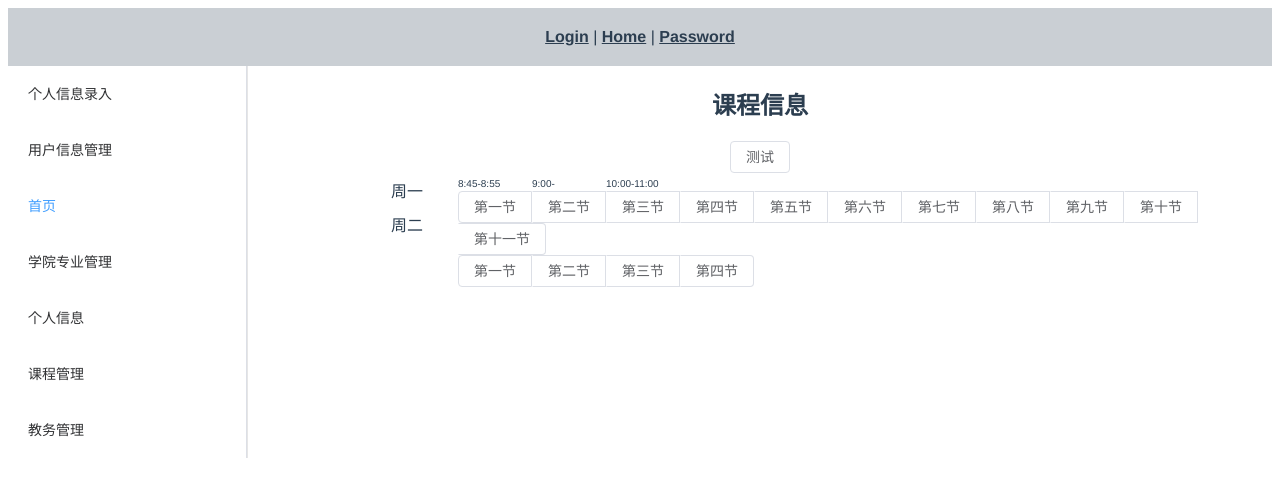
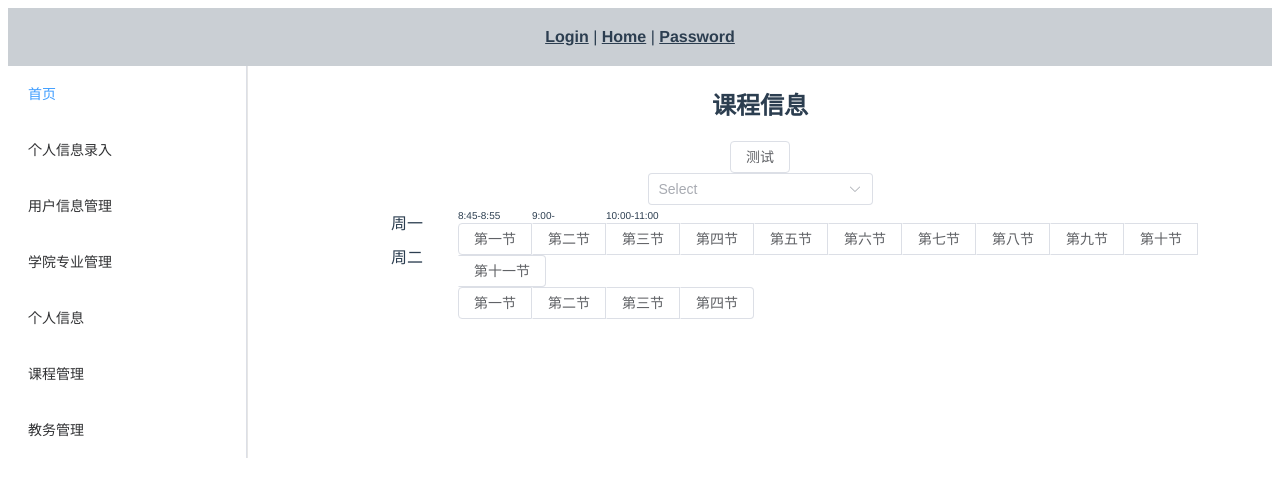
Before and after one commit to JoshYxy/SoftwareEnginnering2022, a Vue app in the folder front_end/: page /home/course in a window 1280 px wide. Shown: the top 496 px of the page. Built offline with nearby package versions, Linux system fonts and the light colour scheme; sample sign-in values are in the browser's storage.

Commit message:
UPDATE:课程管理：时间选择

```diff
--- a/front_end/src/components/course/CourseMaintenance.vue
+++ b/front_end/src/components/course/CourseMaintenance.vue
@@ -3,18 +3,20 @@
     <div><el-button @click="test">
         测试
     </el-button></div>
-
+    <div class="room-container">
+        <el-cascader :props="roomProps" :options="classroom" v-model="selectRoom" />
+    </div>
     <div class="time-container">
         <div class="left-part">
-            <div class="test" v-for="day in data" :key="day.id">{{day.name}}</div>
+            <div class="test" v-for="day in timeData" :key="day.id">{{day.name}}</div>
         </div>
         <div class="right-part">
             <span class="class-time" v-for="period in periods" :key="period">{{period}}</span>
-            <el-checkbox-group v-for="day in data" :key="day.name" v-model="selectTime[day.id]" border >
+            <el-checkbox-group v-for="day in timeData" :key="day.name" v-model="selectTime[day.id]" border >
 
-                <el-checkbox-button v-for="time in day.times" :key="time" :label="time" >{{
-                    time
-                }}</el-checkbox-button>
+                <el-checkbox-button v-for="time in day.times" :key="time" :label="time" >
+                    {{time}}
+                </el-checkbox-button>
                 <!-- <span class="day"> {{day.name}} </span> -->
             </el-checkbox-group>
         </div>
@@ -37,7 +39,31 @@ export default {
                 '9:00-',
                 '10:00-11:00',
             ],
-            data:[
+            selectRoom: '',
+            roomProps: {
+                children: 'room',
+                label: 'name',
+                value: 'name'
+            },
+            classroom: [
+                {
+                    name: '第三教学楼',
+                    aka: 'H3',
+                    room: [
+                        {name:'301'},
+                        {name:'402'}
+                    ]
+                },
+                {
+                    name: '光华楼西辅楼',
+                    aka: 'HGX',
+                    room: [
+                        {name:'201'},
+                        {name:'502'}
+                    ]
+                },
+            ],
+            timeData:[
                 {
                     id:0,
                     name:'周一',
@@ -90,7 +116,8 @@ export default {
     },
     methods: {
         test() {
-            console.log(this.selectTime)
+            // console.log(this.selectTime)
+            console.log(this.selectRoom)
         }
     }
 }
--- a/front_end/src/router/index.js
+++ b/front_end/src/router/index.js
@@ -33,6 +33,13 @@ const routes = [
     meta: { role: ['admin','student','teacher'] },
     children: [
       {
+        path: 'welcome',
+        name: 'welcome',
+
+        component: WelcomePage,
+        meta: { role: ['admin','student','teacher'], nav_name: '首页'}
+      },
+      {
         path: 'admin',
         name: 'admin',
         component: AdminControl,
@@ -43,13 +50,6 @@ const routes = [
         name: 'info',
         component: UserInfo,
         meta: { role: ['admin'], nav_name: '用户信息管理' },
-      },
-      {
-        path: 'welcome',
-        name: 'welcome',
-
-        component: WelcomePage,
-        meta: { role: ['admin','student','teacher'], nav_name: '首页'}
       },
       {
         path: 'collegeinfo',
```
